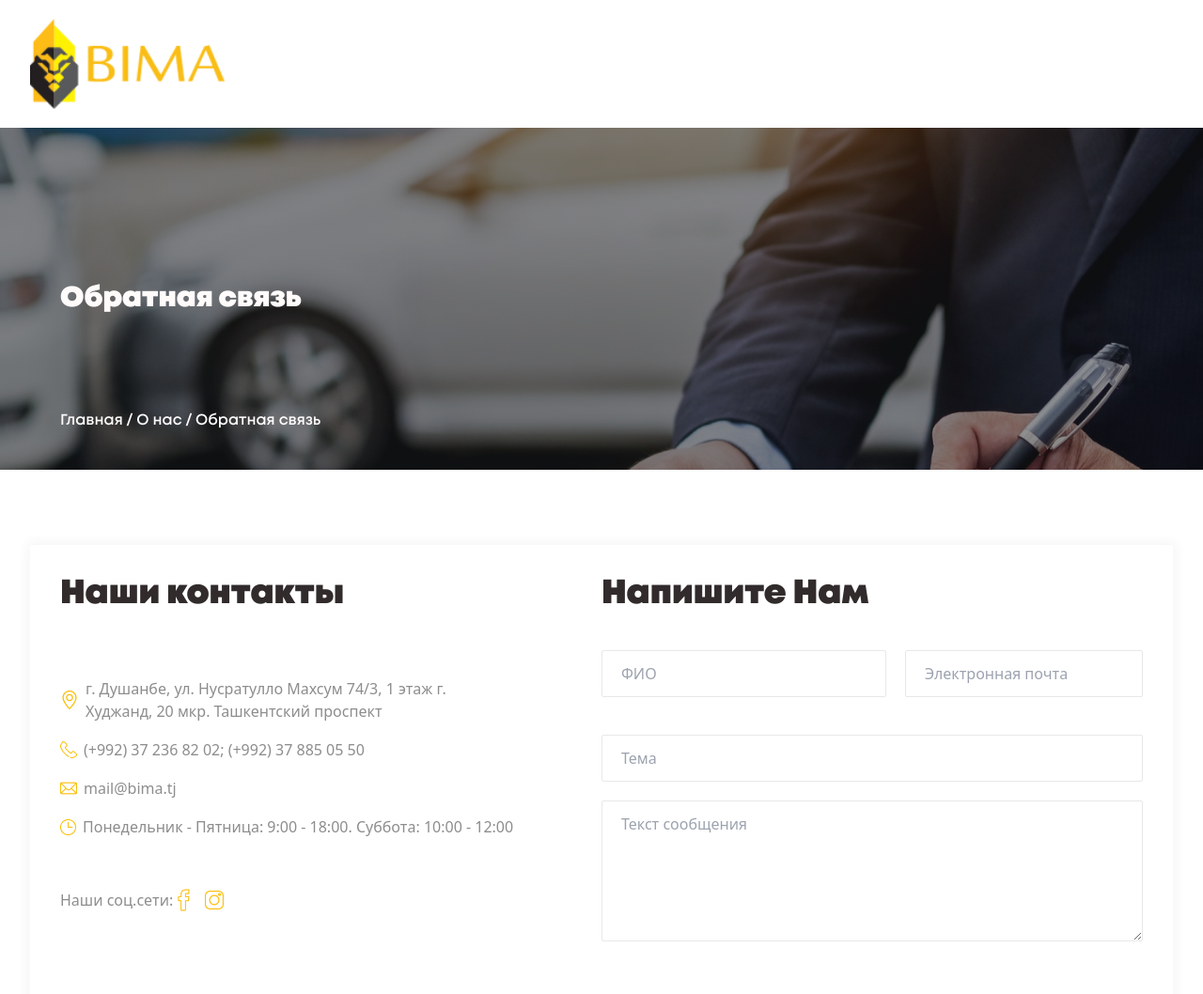
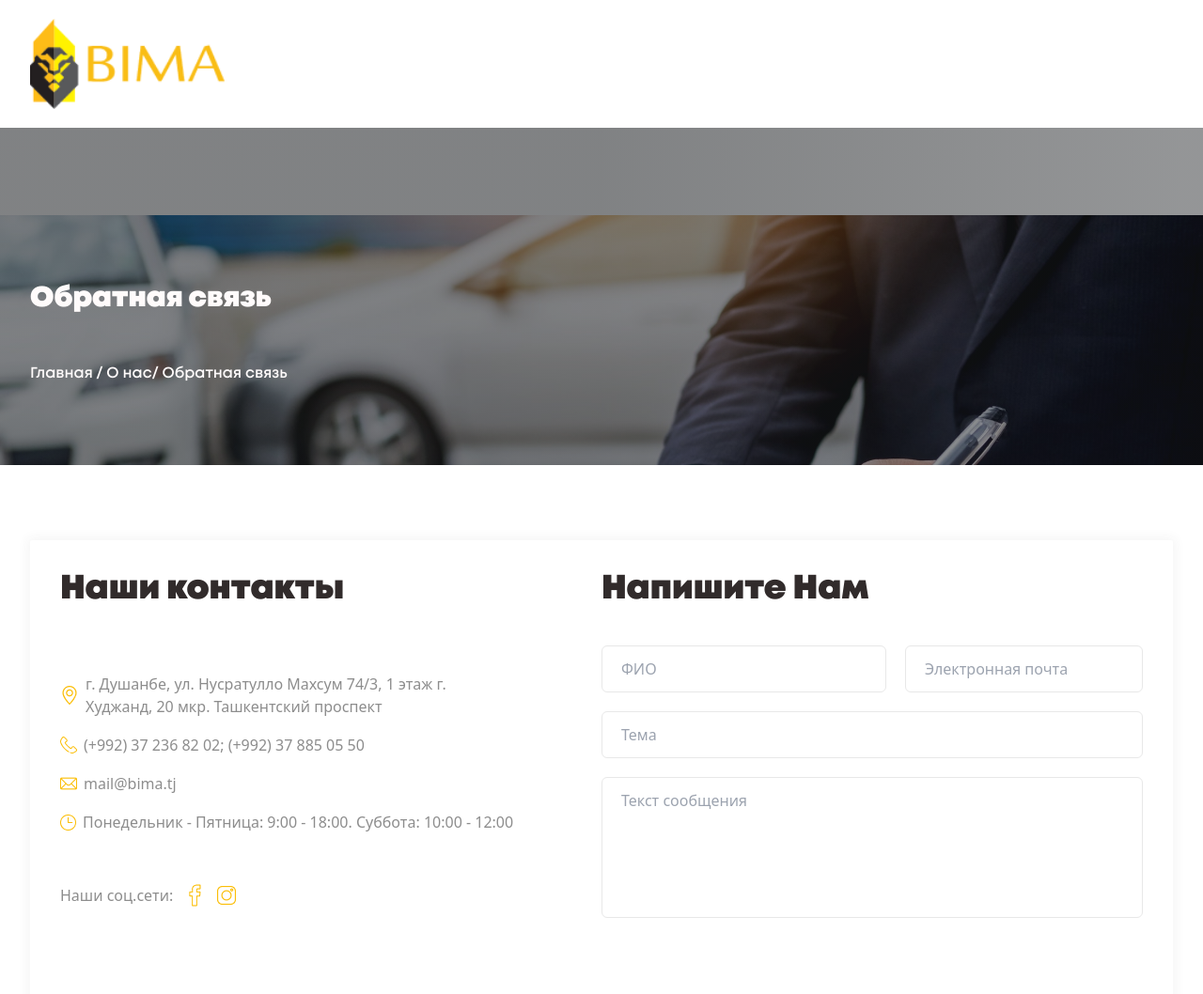
Before and after one commit to Anvarov-Ismoil/bima-insurance, a Vue app: page /contact in a window 1280 px wide. Shown: the top 1058 px of the page at 94% size. Built offline with nearby package versions, Linux system fonts and the light colour scheme; grey boxes are pictures that could not be loaded.

Commit message:
FINISHED IT

```diff
--- a/src/components/AboutCard.vue
+++ b/src/components/AboutCard.vue
@@ -1,6 +1,6 @@
 <template>
-    <div class="card w-[300px] lg:w-[339px] bg-white rounded-md shadow-md overflow-hidden">
-        <div class="image-block w-[270px] lg:w-[339px] lg:h-[220px]">
+    <div class="card w-[245px] sm:w-[290px] lg:w-[340px] bg-white rounded-md shadow-md overflow-hidden">
+        <div class="image-block lg:w-[340px] lg:h-[220px]">
             <img :src="image" alt="#" class="w-full h-full object-cover" />
         </div>
         <div class="content p-5 flex flex-col gap-3">
--- a/src/components/TheNavbar.vue
+++ b/src/components/TheNavbar.vue
@@ -217,7 +217,13 @@ export default {
       }
     },
     openDropdown(idx) {
-      if (idx >= 0 && idx < this.menuArray.length) {
+      // if (idx >= 0 && idx < this.menuArray.length) {
+      //   this.menuArray[idx].isDropdownOpened = !this.menuArray[idx].isDropdownOpened;
+      // }
+      if (idx === 0) {
+        this.menuArray[idx].isDropdownOpened = !this.menuArray[idx].isDropdownOpened;
+      }
+      if (idx === 3) {
         this.menuArray[idx].isDropdownOpened = !this.menuArray[idx].isDropdownOpened;
       }
     },
--- a/src/views/AboutView.vue
+++ b/src/views/AboutView.vue
@@ -3,7 +3,7 @@
     <div class="main">
       <div class="container relative z-10">
         <div class=" w-[100%] mt-[100px] h-[200px] xl:h-[400px]">
-          <div class=" container  pt-[60px] xl:pt-[160px] flex flex-col gap-12 xl:gap-32">
+          <div class="content py-[35px] md:pt-[65px] xl:pt-[160px] flex flex-col gap-12 xl:gap-32">
             <h1 class="text-2xl lg:text-4xl  text-[#fffbfb] font-Mont800 ">Наша команда</h1>
             <p class="text-[#ffffff] leading-8 font-Mont600 ">Главная / О нас / Наша команда</p>
           </div>
--- a/src/views/ContactView.vue
+++ b/src/views/ContactView.vue
@@ -2,27 +2,20 @@
   <section class="contact">
     <div class="top">
       <div class="container relative z-10">
-        <div class="w-[100%] mt-[100px] h-[200px] xl:h-[400px]">
-          <div class="container pt-[60px] xl:pt-[200px]">
+        <div class="w-[100%] mt-[100px] h-[200px] xl:h-[395px]">
+          <div class="content pt-[60px] xl:pt-[200px]">
             <h1 class="text-3xl font-Mont800 text-[#fffbfb]">Обратная связь</h1>
-            <p class="xl:mt-[100px] text-[#fffbfb] font-Mont600">Главная     /     О нас     /     Обратная связь</p>
+            <p class="mt-[50px] text-[#fffbfb] font-Mont600">Главная / О нас/ Обратная связь</p>
           </div>
         </div>
-        <!-- ---------------------------------------
-          <div class="bg-[#E5E5E5] mt-[50px]">
-            <div
-            class="container pb-[50px] pt-[20px] grid gap-10 md:grid-cols-2 lg:grid-cols-3 xl:grid-cols-3"
-            >
-          </div>
-        </div> -->
       </div>
     </div>
 
     <div class="bottom mt-20">
       <div class="container">
-        <div class="wrapper p-8 flex flex-wrap">
+        <div class="wrapper p-0 min-[350px]:p-8 flex flex-wrap">
           <!-- left -->
-          <div class="left xl:w-[50%]">
+          <div class="left w-[100%] xl:w-[50%]">
             <TheTitle>Наши контакты</TheTitle>
             <div class="flex items-center xl:mt-[29px]">
               <img
@@ -55,44 +48,48 @@
                 Понедельник - Пятница: 9:00 - 18:00. Суббота: 10:00 - 12:00
               </h1>
             </div>
-            <div class="flex items-center mt-[54px] mb-[50px] xl:mb-[130px]">
+            <div class="flex items-center gap-3 mt-[54px]">
               <h1 class="text-[#8D8D8D]">Наши соц.сети:</h1>
-              <img class="mr-[11px]" src="../assets/images/face1.png" alt="" />
-              <img class="mr-[15px]" src="../assets/images/inst.png" alt="" />
+              <a href="#">
+                <img src="../assets/images/face1.png" alt="#" />
+              </a>
+              <a href="#">
+                <img src="../assets/images/inst.png" alt="#" />
+              </a>
             </div>
           </div>
           <!-- right -->
-          <div class="right xl:w-[50%]">
+          <div class="right w-[100%] xl:w-[50%]">
             <TheTitle>Напишите Нам</TheTitle>
-            <form action="$" class="form mb-[50px]">
-              <div class="flex name">
+            <form action="$" class="form mb-5 xl:mb-12">
+              <div class="name flex flex-wrap lg:flex-nowrap gap-5">
                 <input
-                  class="xl:w-[440px] w-full h-[50px] rounded-sm border-[#E8E8E8] mb-[20px] border md:mr-[20px] xl:mr-[20px] pl-[20px] pt-[12px] pb-[12px]"
+                  class="w-full xl:w-[440px] border-[#E8E8E8] rounded-md border pl-5 py-3 outline-brand-color"
                   type="text"
                   placeholder="ФИО"
                 />
                 <input
-                  class="xl:w-[320px] w-full h-[50px] rounded-sm border-[#E8E8E8] border pl-[20px] pt-[12px] pb-[12px]"
+                  class="w-full xl:w-[320px] border-[#E8E8E8] rounded-md border pl-5 py-3 outline-brand-color"
                   type="text"
                   placeholder="Электронная почта"
                 />
               </div>
               <input
                 type="text"
-                class="w-full h-[50px] border-[#E8E8E8] rounded-sm border mt-[20px] pl-[20px] pt-[12px] pb-[12px]"
+                class="w-full border-[#E8E8E8] rounded-md border my-5 pl-5 py-3 outline-brand-color"
                 placeholder="Тема"
               />
               <textarea
-                class="w-full h-[150px] border rounded-sm border-[#E8E8E8] mt-[20px] pl-[20px] pt-[12px] pb-[12px]"
+                class="w-full h-[150px] border border-[#E8E8E8] rounded-md pl-5 py-3 resize-none outline-brand-color"
                 type="text"
                 placeholder="Текст сообщения"
               />
             </form>
           </div>
           <!-- map -->
-          <div class="map w-[100%] xl:h-[525px]">
+          <div class="map w-[100%]  xl:h-[525px]">
             <iframe
-              class="w-full h-full rounded-sm"
+              class="w-full h-full rounded-md"
               src="https://www.google.com/maps/embed?pb=!1m18!1m12!1m3!1d3269.2280818267905!2d69.2216991334907!3d41.28938023499589!2m3!1f0!2f0!3f0!3m2!1i1024!2i768!4f13.1!3m3!1m2!1s0x38ae8ba3721df769%3A0x4f6dfd457bfa7c0b!2sIT%20Labs!5e0!3m2!1sru!2s!4v1683125738966!5m2!1sru!2s"
               style="border: 0"
               allowfullscreen="true"
@@ -137,9 +134,18 @@ export default {
 }
 
 .top {
-  background: url("../assets/images/contact-bg.png") no-repeat center / cover;
+  background: url('../assets/images/contact-bg.png') no-repeat;
+  background-position: center;
+  background-size: cover;
   background-attachment: fixed;
   position: relative;
+}
+
+@media(min-width: 768px) {
+  .top{
+    background-size: contain;
+    background-position: 0 129px;
+  }
 }
 
 .top::after {
@@ -162,4 +168,10 @@ export default {
   box-shadow: 0px 0px 12px 3px rgba(56, 56, 56, 0.05);
   border-radius: 2px;
 }
+
+@media (max-width: 350px) {
+  .bottom .wrapper{
+    box-shadow: none;
+  }
+}
 </style>
--- a/src/views/NewsView.vue
+++ b/src/views/NewsView.vue
@@ -2,21 +2,23 @@
   <section class="News-page my-section">
     <div class="main">
       <div class="container relative z-10">
-        <div class=" w-[100%] mt-[100px] h-[200px] xl:h-[400px]">
+        <div class=" w-[100%] mt-[100px] h-[200px] xl:h-[395px]">
           <div class=" container  pt-[60px] xl:pt-[160px] flex flex-col gap-12 xl:gap-32">
             <h1 class="text-2xl  lg:text-5xl  text-[#fffbfb] font-Mont800 ">Новости</h1>
-            <p class="text-[#ffffff] leading-8 font-Mont600 ">Главная     /     Новости</p>
+            <p class="text-[#ffffff] leading-8 font-Mont600 ">Главная / Новости</p>
           </div>
         </div>
       </div>
     </div>
 
     <div class="news mt-20">
+      <div class="container">
         <div class="wrapper flex justify-center items-stretch flex-wrap gap-20 w-full">
           <NewsCard v-for="item in newsArray" :key="item" :title="item.title" :desc="item.desc" :subtitle="item.subtitle"
-          :image="item.image" />
+            :image="item.image" />
         </div>
       </div>
+    </div>
   </section>
 </template>
 
@@ -79,9 +81,18 @@ export default {
 
 <style scoped>
 .main {
-  background: url('../assets/images/contact-bg.png') no-repeat center / cover;
+  background: url('../assets/images/contact-bg.png') no-repeat;
+  background-position: center;
+  background-size: cover;
   background-attachment: fixed;
   position: relative;
+}
+
+@media(min-width: 768px) {
+  .main{
+    background-size: contain;
+    background-position: 0 129px;
+  }
 }
 
 .main::after {
```
Also changed, not shown: src/views/ServiceView.vue (+28 -31 lines), 1 other file (tests, documents, lock files or other folders).
